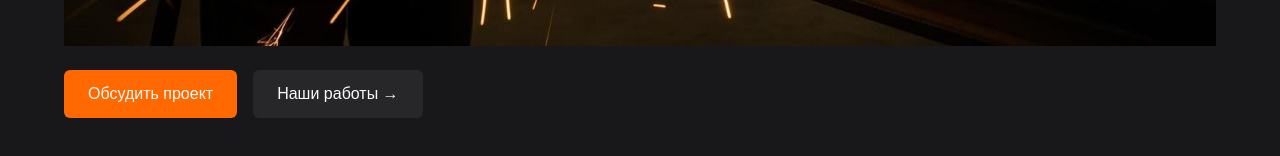
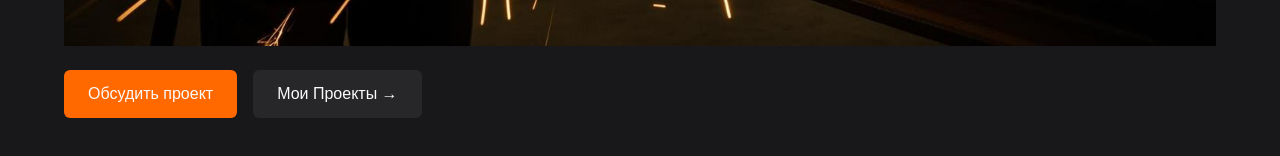
Before and after one commit to link0fe/metalworks-service, a Next.js app: page / in a window 1280 px wide. Shown: the part 986-1142 px from the top of the page. Built offline with nearby package versions, Linux system fonts and the light colour scheme.

Commit message:
Changed text for Main Screen

```diff
--- a/src/app/layout.tsx
+++ b/src/app/layout.tsx
@@ -1,7 +1,7 @@
 import type { Metadata } from "next";
 import { Geist, Geist_Mono } from "next/font/google";
 import "./globals.css";
-import  Header  from "../components/Header";
+import Header from "../components/Header";
 
 const geistSans = Geist({
   variable: "--font-geist-sans",
--- a/src/components/Hero.tsx
+++ b/src/components/Hero.tsx
@@ -9,7 +9,9 @@ export default function Hero() {
                     - СВАРОЧНЫЕ РАБОТЫ В ЛАТВИИ
                 </p>
                 <h1 className="text-3xl md:text-5xl font-bold leading-tight">
-                    Надёжные металлоконструкции. Качественная сварка.
+                    Надёжные металлоконструкции.
+                    <br/>
+                    Качественная сварка.
                 </h1>
                 <p className="text-lg text-zinc-300">
                     Изготовление, сварка и монтаж металлических конструкций для частных и корпоративных заказчиков.
@@ -32,7 +34,7 @@ export default function Hero() {
                         href="/projects"
                         className="px-6 py-3 bg-zinc-800 text-zinc-50 rounded-md hover:bg-zinc-700 transition-colors"
                     >
-                        Наши работы →
+                        Мои Проекты →
                     </Link>
                 </div>
             </div>
```
